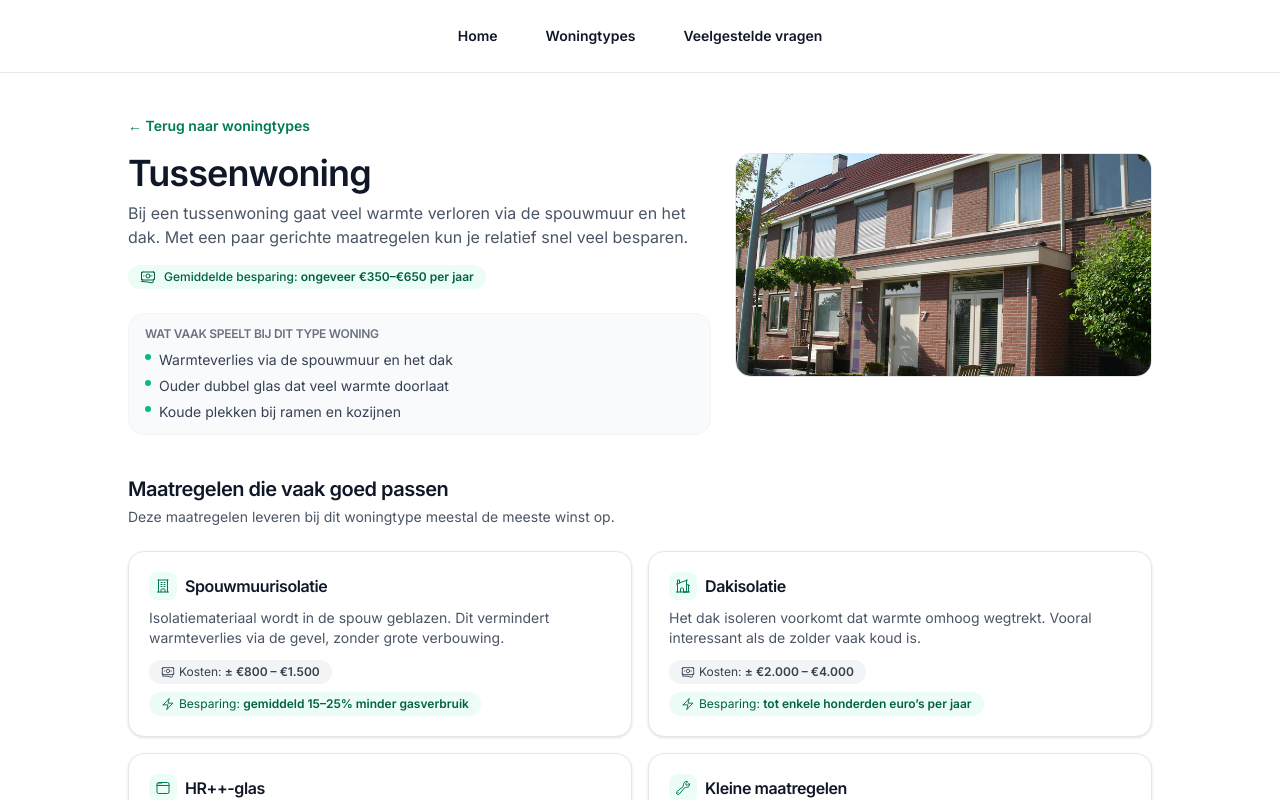
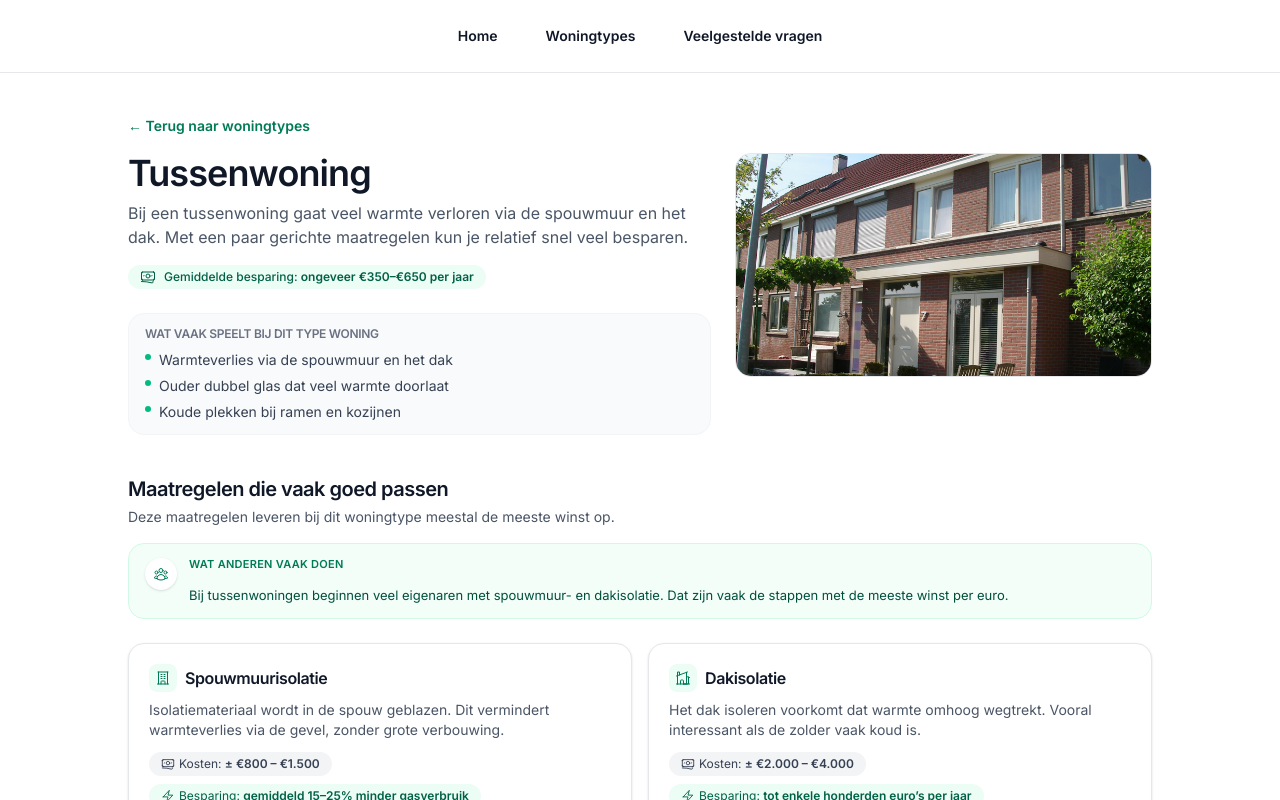
Before and after one commit to tjmichiels/renoveerjewoning, a Next.js app: page /woningtypes/tussenwoning in a window 1280 px wide. Shown: the top 800 px of the page. Built offline with nearby package versions, Linux system fonts and the light colour scheme.

Commit message:
Sociala vergelijking op specifiek woningtype-pagina

```diff
--- a/app/content/housingTypes.ts
+++ b/app/content/housingTypes.ts
@@ -32,6 +32,8 @@ export type HousingType = {
     imageAlt: string;
     tagline: string;
 
+    socialProof?: string;
+
     measures: HousingMeasure[];
 };
 
@@ -49,9 +51,14 @@ export const housingTypes: HousingType[] = [
             "Ouder dubbel glas dat veel warmte doorlaat",
             "Koude plekken bij ramen en kozijnen"
         ],
+
         imageSrc: "/images/woningtypes/tussenwoning.jpg",
         imageAlt: "Typische tussenwoning in een rij huizen",
         tagline: "Veel winst te halen met spouwmuur- en dakisolatie.",
+
+        socialProof:
+            "Bij tussenwoningen beginnen veel eigenaren met spouwmuur- en dakisolatie. Dat zijn vaak de stappen met de meeste winst per euro.",
+
         measures: [
             {
                 title: "Spouwmuurisolatie",
@@ -108,9 +115,14 @@ export const housingTypes: HousingType[] = [
             "Tocht bij hoeken en kozijnen",
             "Koude vloeren bij buitenmuren"
         ],
+
         imageSrc: "/images/woningtypes/hoekwoning.jpeg",
         imageAlt: "Hoekwoning met extra buitengevel",
         tagline: "Extra buitenmuur betekent extra warmteverlies — en extra besparingskans.",
+
+        socialProof:
+            "Eigenaren van hoekwoningen kiezen vaak eerst voor gevelisolatie en HR++-glas aan de windzijde. Dat vermindert tocht en warmteverlies langs de extra buitenmuur.",
+
         measures: [
             {
                 title: "Gevel- of spouwmuurisolatie",
@@ -157,9 +169,14 @@ export const housingTypes: HousingType[] = [
             "Hoger gasverbruik dan rijwoningen",
             "Oudere isolatie of helemaal geen isolatie"
         ],
+
         imageSrc: "/images/woningtypes/vrijstaand.webp",
         imageAlt: "Vrijstaande woning met tuin",
         tagline: "Grote schil, veel oppervlak om te isoleren.",
+
+        socialProof:
+            "Bij vrijstaande woningen leveren dak- en gevelisolatie meestal de grootste besparing op, omdat er veel buitenoppervlak is om te isoleren.",
+
         measures: [
             {
                 title: "Dakisolatie",
--- a/app/woningtypes/[type]/page.tsx
+++ b/app/woningtypes/[type]/page.tsx
@@ -22,8 +22,9 @@ import {
     WrenchIcon,
     HomeModernIcon,
 
+    UserGroupIcon,
+} from "@heroicons/react/24/outline";
 
-} from "@heroicons/react/24/outline";
 
 type Props = {
     params: { type: string };
@@ -144,6 +145,24 @@ export default function HousingTypeDetailPage({params}: Props) {
                             Deze maatregelen leveren bij dit woningtype meestal de meeste winst op.
                         </p>
 
+                        {/*Sociale vergelijking: "Wat anderen vaak doen"*/}
+                        {housingType.socialProof && (
+                            <div
+                                className="mt-4 rounded-2xl border border-emerald-100 bg-emerald-50/60 px-4 py-3 text-[13px] text-emerald-900 flex items-start gap-3">
+                                <span className="mt-0.5 inline-flex h-8 w-8 items-center justify-center rounded-full bg-white shadow-sm">
+                                    <UserGroupIcon className="h-4 w-4 text-emerald-700" aria-hidden/>
+                                </span>
+                                <div>
+                                    <p className="text-[11px] font-semibold uppercase tracking-wide text-emerald-700">
+                                        Wat anderen vaak doen
+                                    </p>
+                                    <p className="mt-0.5 leading-relaxed">
+                                        {housingType.socialProof}
+                                    </p>
+                                </div>
+                            </div>
+                        )}
+
                         <div className="mt-6 grid gap-4 md:grid-cols-2">
                             {housingType.measures.map((measure, idx) => {
                                 const Icon = measureIconMap[measure.icon];
```
